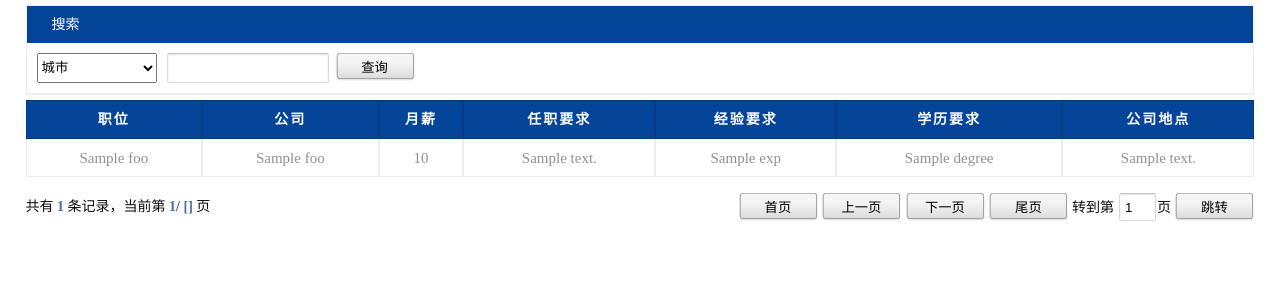
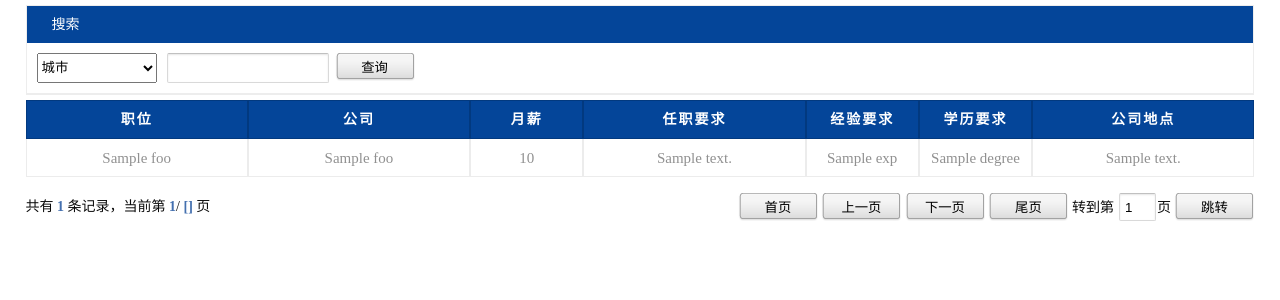
Before and after one commit to wfeng236/jobs, a Django app: template scrapy_django/templates/job_pages/menu.html in a window 1280 px wide. Shown: the top 300 px of the page. Run offline with Django 3.2, Linux system fonts and the light colour scheme; the template is opened without the code that fills it: most values are stand-ins (such as "Sample title", 1, 10 or a date in 2020); some libraries are stand-ins or nearby versions.

Commit message:
web完结

```diff
--- a/scrapy_django/templates/job_pages/menu.html
+++ b/scrapy_django/templates/job_pages/menu.html
@@ -14,6 +14,18 @@
 <script type="text/javascript">
 </script>
 <style>
+    .title{
+        width: 100px;
+    }
+    .title1{
+        width: 50px;
+    }
+    #salary{
+        width: 50px;
+    }
+        #exp{
+        width: 50px;
+    }
 </style>
 </head>
 <body>
@@ -47,13 +59,13 @@
 				<div class="ui_tb">
 					<table class="table" cellspacing="0" cellpadding="0" width="100%" align="center" border="0">
 						<tr>
-							<th>职位</th>
-							<th>公司</th>
+							<th class="title">职位</th>
+							<th class="title">公司</th>
 							<th id="salary" class="0" style="cursor: pointer">月薪</th>
-							<th>任职要求</th>
+							<th class="title">任职要求</th>
 							<th id="exp" class="0"  style="cursor: pointer">经验要求</th>
-							<th>学历要求</th>
-							<th>公司地点</th>
+							<th class="title1">学历要求</th>
+							<th class="title">公司地点</th>
 						</tr>
                     <tbody id="show_job">
                     {% for foo in page.objects %}
@@ -265,7 +277,10 @@
         {#   搜索框的函数 #}
         $("#search_btn").click(function () {
             sk  = $("#fyXq option:selected").val();
-            sc = $("#fyZldz").val();
+            sc_dict = {'shenzhen':'深圳','shanghai':'上海','beijing':'北京','guangzhou':'广州','dashuju':'大数据','pachong':'爬虫',
+            '深圳':'深圳','上海':'上海','北京':'北京','广州':'广州','大数据':'大数据','爬虫':'爬虫','AI':'AI','ai':'ai','python web':'pythonweb',
+            };
+            sc = sc_dict[$("#fyZldz").val()];
             city = '';
             key = '';
             sf = '';
```
